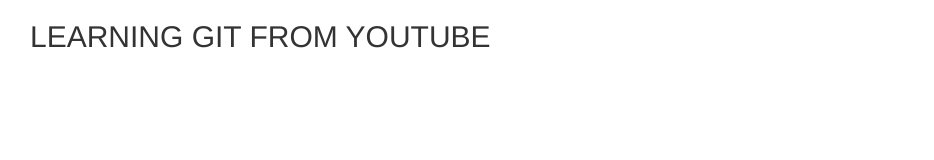
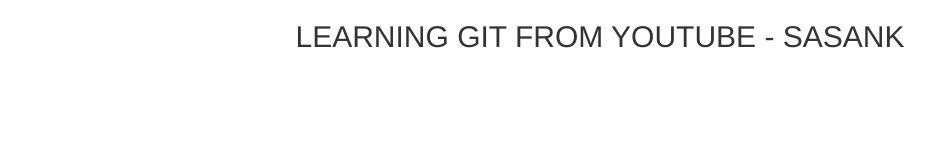
Before and after one commit to sasank94-dev/project_1, a plain HTML site: page index.html in a window 1280 px wide. Shown: the whole page, without its empty margins (40-974 px from the left). Drawn offline with nearby package versions, Linux system fonts and the light colour scheme.

Commit message:
fixed one tasks

```diff
--- a/index.html
+++ b/index.html
@@ -11,7 +11,7 @@
 <body>
 
 <div class="container">
-  <h2>LEARNING GIT FROM YOUTUBE</h2>
+  <h2><center>LEARNING GIT FROM YOUTUBE - SASANK</center></h2>
 
 </div>
 
```
